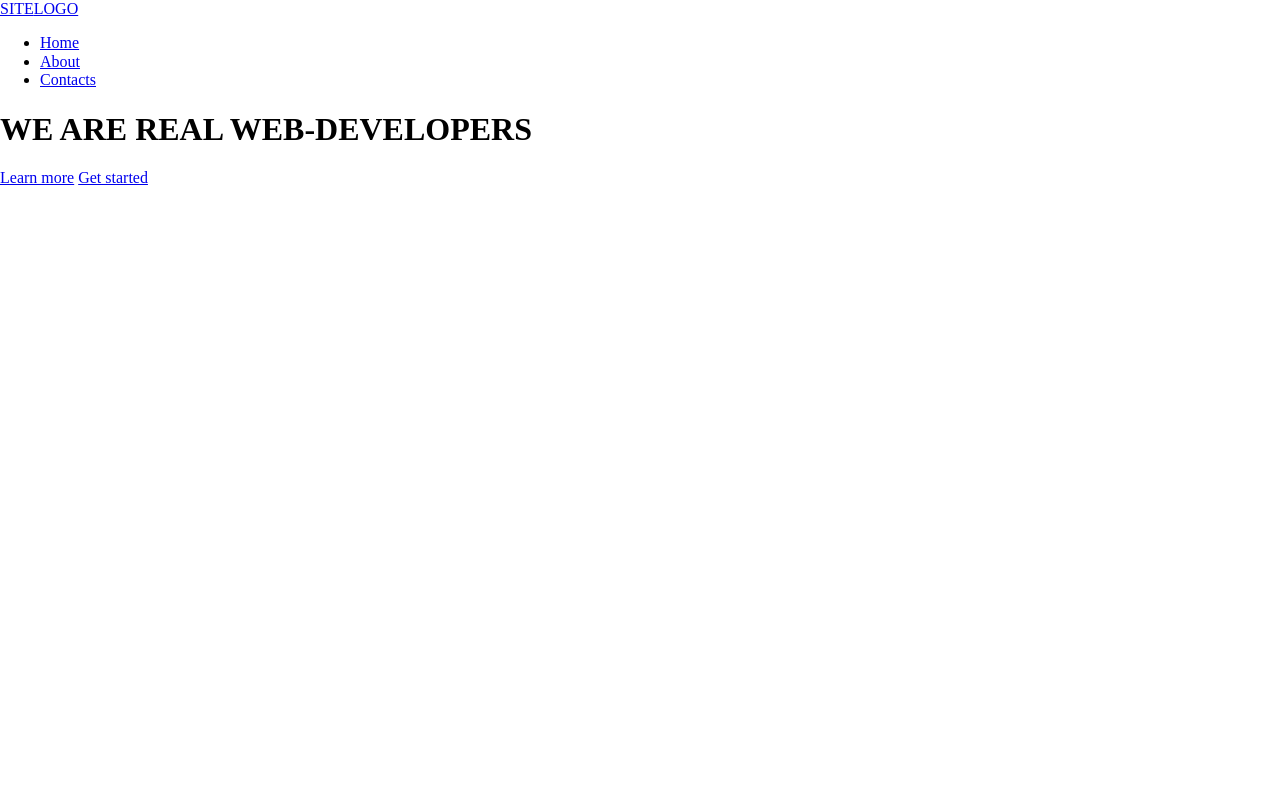
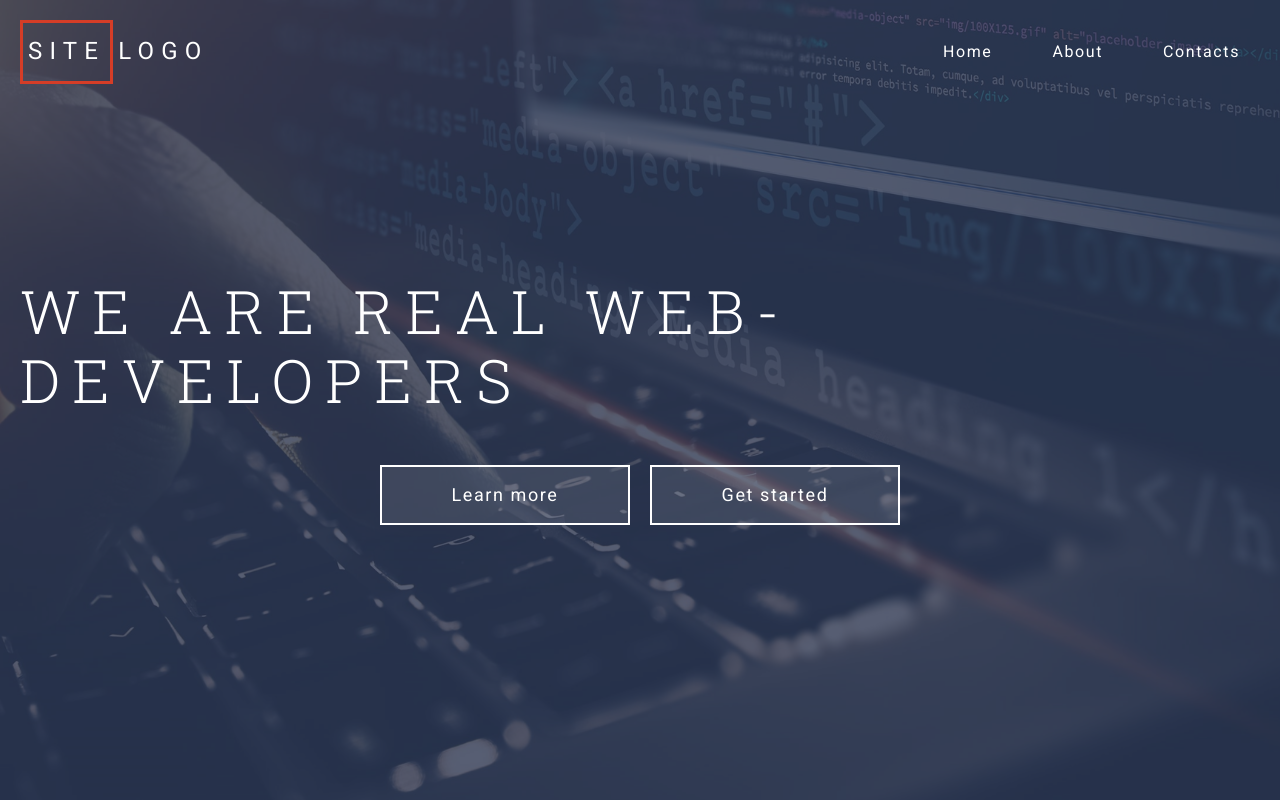
Before and after one commit to FomenkoAndrey/20210111______grid-template, a website: page index.html in a window 1280 px wide. Drawn offline with Linux system fonts and the light colour scheme.

Commit message:
черновое оформление блока header.

```diff
--- a/assets/css/style.css
+++ b/assets/css/style.css
@@ -163,8 +163,8 @@ dfn {
      * Add the correct background and color in IE 9-.
      */
 mark {
-  background-color: #ff0;
-  color: #000;
+  background-color: #ffff00;
+  color: #000000;
 }
 
 /**
@@ -463,3 +463,144 @@ template {
 * {
   box-sizing: border-box;
 }
+
+html {
+  font-size: 16px;
+  font-family: "Roboto", sans-serif;
+  color: #637588;
+  overflow-y: scroll;
+  letter-spacing: 0.1em;
+}
+
+h1 {
+  font-size: 3.75rem;
+  letter-spacing: 0.2em;
+  font-weight: 300;
+  font-family: "Roboto Slab", serif;
+}
+
+a {
+  text-decoration: none;
+  color: #ffffff;
+}
+
+.btn {
+  font-size: 1.125rem;
+  background-color: rgba(255, 255, 255, 0.1);
+  border: 2px solid #ffffff;
+  display: block;
+  padding: 18px 20px;
+  height: 60px;
+  min-width: 250px;
+  text-align: center;
+}
+
+.header {
+  position: relative;
+  min-height: 100vh;
+  background-color: #2d3651;
+  background-image: url(../img/img-header.png);
+  background-position: 50% 50%;
+  background-size: cover;
+  padding: 100px 0;
+  display: grid;
+  align-content: center;
+  color: #ffffff;
+}
+
+.header-overlay {
+  position: absolute;
+  top: 0;
+  right: 0;
+  bottom: 0;
+  left: 0;
+  background-color: #2d3651;
+  opacity: 0.8;
+}
+
+.header-menu {
+  position: absolute;
+  top: 0;
+  left: 0;
+  right: 0;
+  height: 200px;
+  z-index: 2;
+}
+
+.header-menu__container {
+  display: grid;
+  grid-template-columns: auto 1fr;
+}
+
+.header-menu__container,
+.header-content__container {
+  max-width: 1340px;
+  margin: 0 auto;
+  padding-left: 20px;
+  padding-right: 20px;
+}
+
+.header-logo {
+  font-size: 1.5rem;
+  letter-spacing: 0.3em;
+}
+
+.header-logo__link {
+  display: block;
+  padding: 20px 20px 20px 0;
+}
+
+.header-logo__accent {
+  display: inline-block;
+  border: 3px solid #d53d27;
+  padding: 15px 5px;
+  margin-right: 5px;
+}
+
+
+.header-navbar {
+  display: grid;
+  align-items: center;
+  justify-items: end;
+}
+
+.header-navbar__btn {
+  display: none;
+}
+
+.header-navbar__list {
+  list-style: none;
+  padding: 0;
+  margin: 0;
+  display: grid;
+  grid-template-columns: repeat(auto-fit, minmax(50px, max-content));
+  justify-content: end;
+  width: 100%;
+}
+
+.header-navbar__item {
+  margin-left: 20px;
+}
+
+.header-navbar__link {
+  display: block;
+  padding: 20px;
+}
+
+.header-content {
+  position: relative;
+  z-index: 1;
+}
+
+.header-content__title {
+  margin: 0 0 51px;
+}
+
+.header-content__buttons {
+  display: flex;
+  justify-content: center;
+}
+
+.header-content__buttons .btn:first-of-type {
+  margin-right: 20px;
+}
```
